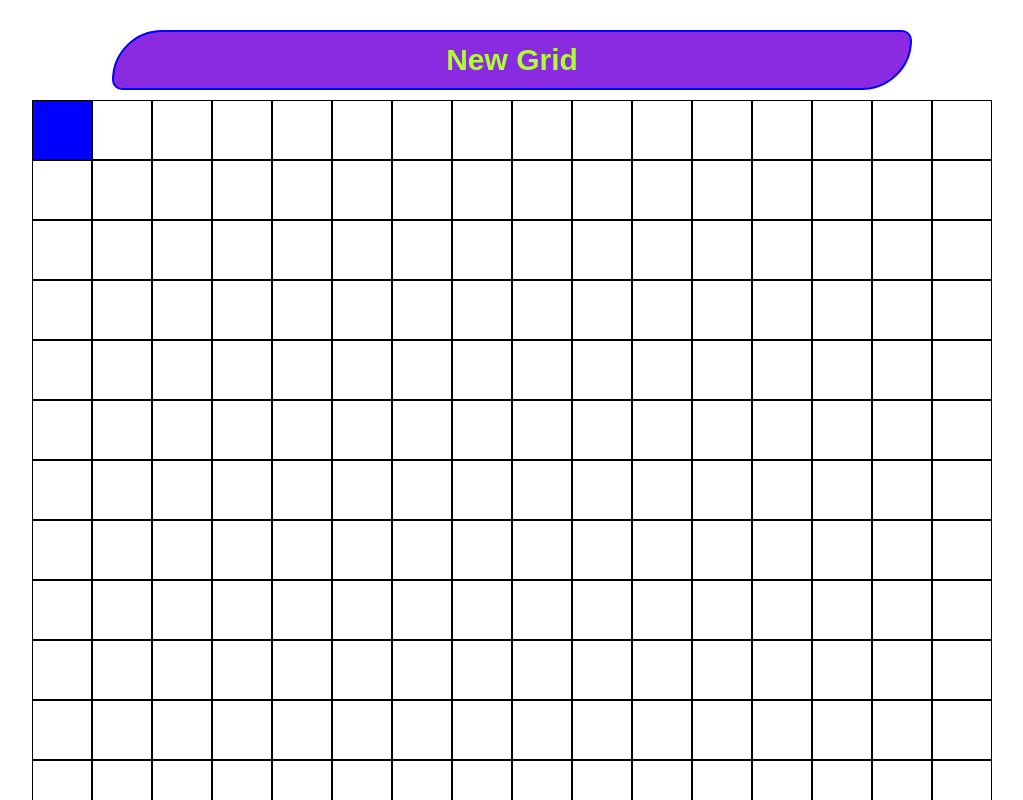
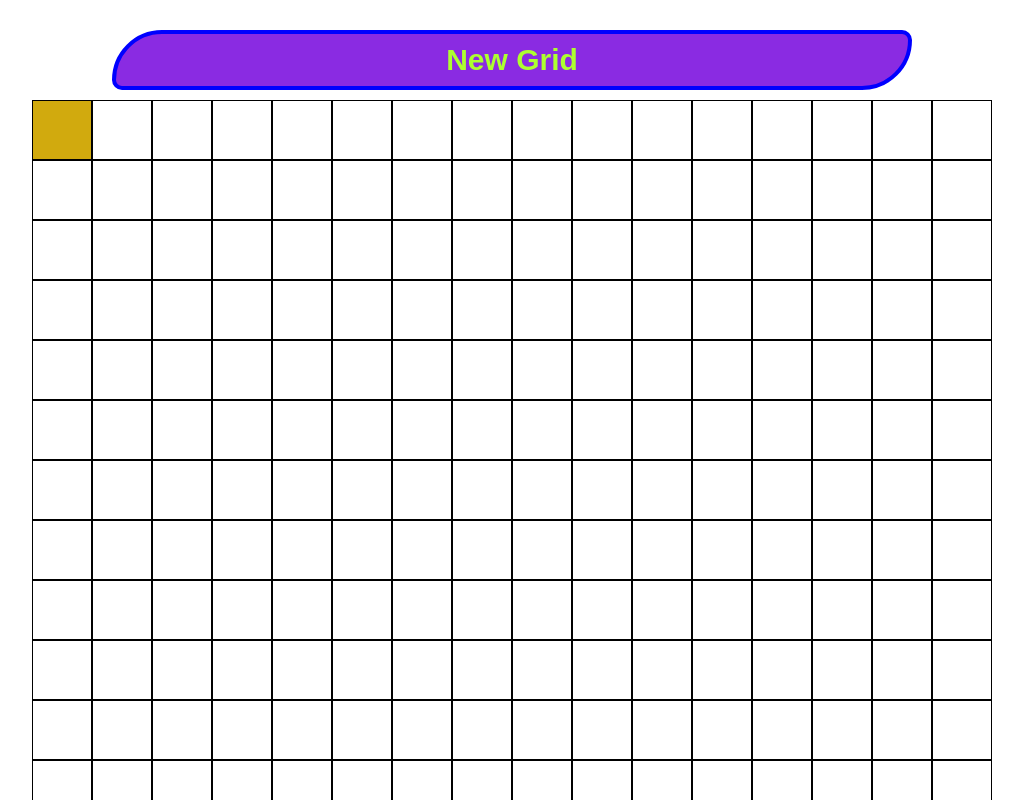
Before and after one commit to RussTP/EtchaSketch, a plain HTML site: page index.html in a window 1280 px wide. Both pictures are taken after a click on the element 190 px from the left and 130 px from the top of the page. Shown: the top 800 px of the page, without its empty margins (128-1151 px from the left). Drawn offline with Linux system fonts and the light colour scheme.

Commit message:
re-worked code, implemented random colour generator for each square on the mouseenter event

```diff
--- a/javascript.js
+++ b/javascript.js
@@ -1,39 +1,56 @@
 const container = document.querySelector("#squareContainer");
 let column = 16;
 let row = 16;
+let gridTotal = column * row;
+
+
 //loop to create 16x16 grid
 function gridCreate () {
 
-for (let i = 0; i < column * row; i++) {
+for (let i = 0; i < gridTotal; i++) {
     const square = document.createElement("div");
     square.id = "square" +i;
     square.className = "square";
     container.appendChild(square);
 
+square.addEventListener("mouseenter", (e) => {
+    const color = randomRgbColor();
+    e.preventDefault();
+    square.style.backgroundColor = color;
+});
+
+container.appendChild(square);
+}
+}
+//eventListener to change colour when mouse enters
+
+//Random number generator for random colours
+function randomNumber(max) {
+    return Math.floor(Math.random() * (max +1));
+}
+
+function randomRgbColor() {
+    let r = randomNumber(255);
+    let g = randomNumber(255);
+    let b = randomNumber(255);
+    return `rgb(${r}, ${g}, ${b})`;
+}
 
 
-//eventListener to change colour when mouse enters
+    gridCreate();
 
-square.addEventListener("mouseenter", (e) => {
-e.target.classList.add("color");
-            });
-        }
-    }
-
-    gridCreate();
 
 // rows * columns to create a new grid
 
 const button = document.querySelector("button");
 button.addEventListener("click", () => {
-    column = parseInt(prompt("Please enter the number of rows"));
-    row = parseInt(prompt("Please enter the number of columns"));
-    if (isNaN(row) || isNaN(column) || row < 1 || column < 1) {
-        alert("Please enter a valid amount of rows and columns");
+    let gridPrompt = parseInt(prompt("Please enter the grid size you'd like:"));
+    if (isNaN(gridPrompt) || gridPrompt < 1 || gridPrompt > 100) {
+        alert("Please enter a valid amount of rows and columns", 16);
 
     }else {
         container.innerHTML = "";
-        const gridTotal = column * row;
+        gridTotal = gridPrompt * gridPrompt;
         gridCreate(gridTotal);
     }
     });
--- a/style.css
+++ b/style.css
@@ -6,21 +6,20 @@ body {
     justify-content: center;
     align-items: center;
 
-
 }
 
  .button {
+    display: flex;
     top: 30px;
     position: absolute;
  box-sizing: border-box;
+
  }
 
  button {
     display: flex;
     justify-content: center;
     align-items: center;
-    flex-shrink: 1;
-    flex-wrap: 1;
     border-top-left-radius: 50px;
     border-top-right-radius: 10px;
     border-bottom-left-radius: 10px;
@@ -29,7 +28,7 @@ body {
     height: 60px;
     font-size: 30px;
     font-weight: bold;
-    border: solid 2px blue;
+    border: solid 4px blue;
     background-color: blueviolet;
     color: greenyellow;
     cursor: pointer;
@@ -46,7 +45,7 @@ body {
     align-items: center;
     flex-wrap: wrap;
     width: 960px;
-    height: auto;
+    height:auto;
     box-sizing: border-box;
 
 
@@ -54,13 +53,10 @@ body {
 
  .square {
     display: flex;
+    flex: 1 1 60px;
     height: 60px;
     width: 60px;
     border: 1px, solid, black;
     box-sizing: border-box;
     cursor: pointer;
 }
-
-.color {
-    background-color: blue;
-}
```
